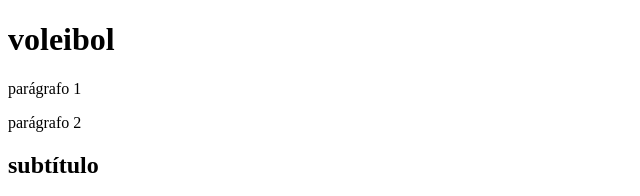
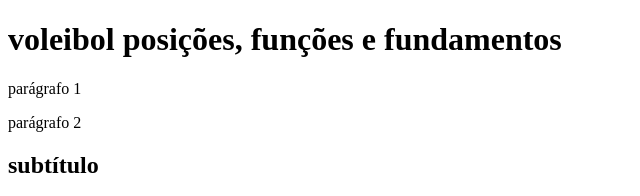
Before and after one commit to Allanax/Ceag, a plain HTML site: page index.html in a window 1280 px wide. Shown: the top 196 px of the page, without its empty margins (0-640 px from the left). Drawn offline with Linux system fonts and the light colour scheme.

Commit message:
Update index.html

```diff
--- a/index.html
+++ b/index.html
@@ -7,7 +7,7 @@
     <link real="stylesheet" href="Allana.css">
 </head>
 <body>
-    <h1>voleibol </h1>
+    <h1>voleibol posições, funções e fundamentos </h1>
     <p>parágrafo 1</p>
     <p>parágrafo 2</p>
     <H2>subtítulo</H2>
```
